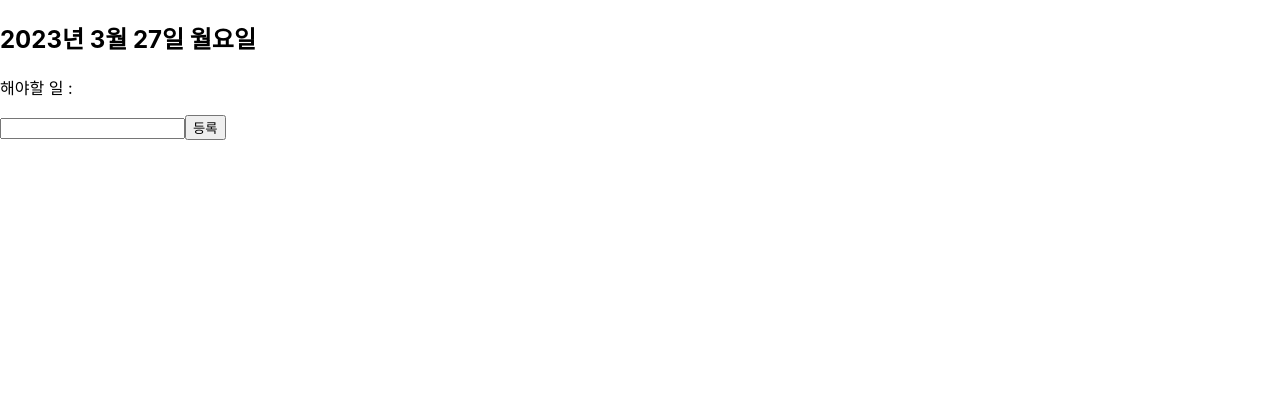
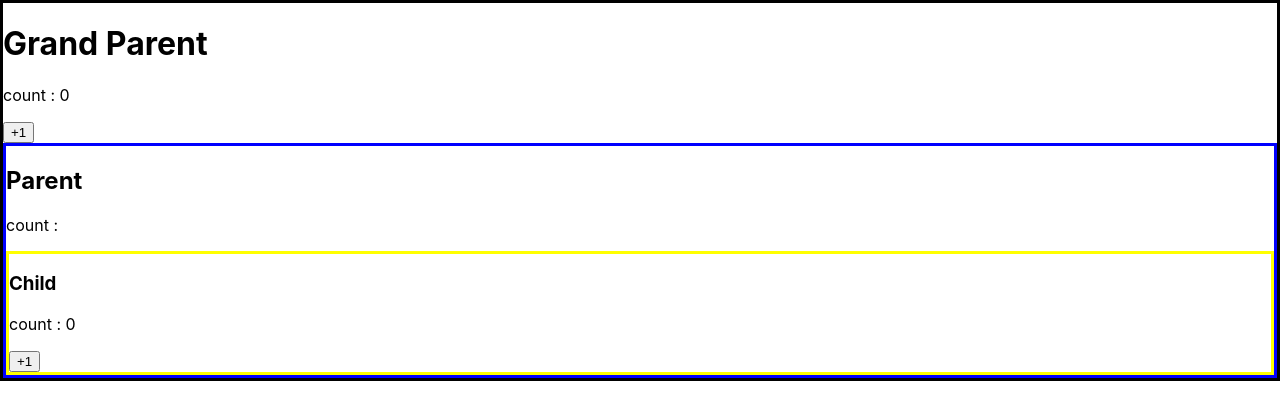
Before and after one commit to chanwoogood/20230308_front-end, a React (Create React App) app in the folder learn-react/: page / in a window 1280 px wide. Shown: the top 420 px of the page. Built offline with nearby package versions, Linux system fonts and the light colour scheme.

Commit message:
20. Context.api 기본

```diff
--- a/learn-react/src/App.jsx
+++ b/learn-react/src/App.jsx
@@ -1,21 +1,5 @@
-import { useReducer, todosReducer, get } from "react";
-import Counter from "./components/Counter";
-import TodoHeader from "./components/TodoHeader";
-import TodoInput from "./components/TodoInput";
-import TodoList from "./components/TodoList";
-
-function getUndoneCount(todos) {
-  console.log("해야할 일 세는 중...");
-  return todos.filter((todo) => !todo.done).length;
-}
+import GrandParent from "./components/GrandParent";
 
 export default function App() {
-  const [todos, dispatch] = useReducer(todosReducer, []);
-  return (
-    <div>
-      <TodoHeader />
-      <TodoInput dispatch={dispatch} />
-      <TodoList todos={todos} dispatch={dispatch} />
-    </div>
-  );
+  return <GrandParent />;
 }
--- /dev/null
+++ b/learn-react/src/components/Child.jsx
@@ -0,0 +1,38 @@
+import React, { useContext, useEffect } from "react";
+import { CountContext, HandleCountContext } from "./GrandParent";
+
+function Child() {
+  const count = useContext(CountContext);
+  const handleCount = useContext(HandleCountContext);
+
+  useEffect(() => {
+    console.log("render!");
+  });
+  return (
+    <div
+      style={{
+        border: "3px solid yellow",
+      }}
+    >
+      <h3>Child</h3>
+      <p>count : {count}</p>
+      <button onClick={handleCount}>+1</button>
+    </div>
+  );
+}
+
+export default Child;
+
+/*
+    context API
+       - 전역에 상태를 공유하고자 할 때 사용한다.
+       1) createContext : 컨텍스트를 생성한다.
+          => <Context.Provider>를 통해서 값을 공유받고자하는 컴포넌트를 감싼다.
+          => 공유하고자 하는 값을 value prop에 지정한다.
+          => Context.Provider 밖에서 컨텍스트를 사용할 때 제공되는 값이다.
+
+       2) useContext : 컨텍스트가 제공하는 값을 받는다.
+          => 원하는 값을 제공하는 컨텍스트를 인자로 전달한다.
+
+       - 여러개의 컨텍스트를 중첩해서 사용할 수 있다.
+*/
--- a/learn-react/src/components/Counter.jsx
+++ b/learn-react/src/components/Counter.jsx
@@ -1,43 +1,27 @@
 import { useReducer } from "react";
+import { countReducer } from "../state/count";
 
-/*
-    reducer(상태값, 액션객체)
-       - reducer함수가 return 값이 상태 업데이트된다.
-       - state 현재 상태값이 전달된다.
-       - action : dispatch의 인자가 전달된다.
-*/
-function reducer(state, action) {
-  if (action.type === "INCREASE") {
-    return { ...state, count: state.count + state.amount };
-  } else if (action.type === "DECREASE") {
-    return { ...state, count: state.count - state.amount };
-  }
+function Counter() {
+  const [state, dispatch] = useReducer(countReducer, {
+    count: 0,
+    amount: 1,
+  });
 
-  switch (action.type) {
-    case "INCREASE":
-      return { ...state, count: state.count + state.amount };
-    case "DCREASE":
-      return { ...state, count: state.count - state.amount };
-    case "CHANGE_AMOUNT":
-      return { ...state, amount: action.amount };
-    default:
-      return state;
-  }
-}
-function Counter() {
-  const [count, dispatch] = useReducer(reducer, 0);
   return (
     <div>
       <h2>{state.count}</h2>
-      <button onclick={() => dispatch({ type: "INCREASE" })}>+3</button>
-      <button onClick={() => dispatch({ type: "DECREASE" })}>-1</button>
-      type="number" onChange=
-      {(e) =>
-        dispatch({ type: "CHABGE_AMOUNT", amount: parseInt(e.target.value) })
+      <button onClick={() => dispatch({ type: "INCREASE" })}>+</button>
+      <button onClick={() => dispatch({ type: "DECREASE" })}>-</button>
+      <input
+        type="number"
+        onChange={(e) =>
+          dispatch({ type: "CHANGE_AMOUNT", amount: parseInt(e.target.value) })
         }
+      />
     </div>
   );
 }
+
 export default Counter;
 
 /*
@@ -48,8 +32,9 @@ export default Counter;
             3) 외부에 상태 업데이트 로직을 작성 할 때.
         - 리듀서 함수의 return 값이 곧 다음 상태가 된다.
             => 첫번째 매개변수에 현재 상태값이 전달된다.
-          => 두번째 매개변수 업데이트에 필요한 값들을 담은 액션 객체가 전달된다.
+            => 두번째 매개변수에 업데이트에 필요한 값들을 담은 액션 객체가 전달된다.
         - 디스패치 함수는 상태 업데이트를 요청하는 함수이다.
             => 디스패치에 액션 객체를 담아서 호출하면 리듀서 함수에 전달된다.
+        - 보통 switch문과 함께 사용한다.
 
 */
--- /dev/null
+++ b/learn-react/src/components/GrandParent.jsx
@@ -0,0 +1,45 @@
+import { createContext, useContext, useState } from "react";
+import Parent from "./Parent";
+
+export const CountContext = createContext("기본값");
+export const HandleCountContext = createContext(null);
+
+function GrandParent() {
+  const [count, setCount] = useState(0);
+  const handleCount = () => setCount((c) => c + 1);
+
+  const context = useContext(CountContext);
+
+  return (
+    <CountContext.Provider value={count}>
+      <HandleCountContext.Provider value={handleCount}>
+        <div
+          style={{
+            border: "3px solid black",
+          }}
+        >
+          <h1>Grand Parent</h1>
+          <p>count : {count}</p>
+          <button onClick={handleCount}>+1</button>
+          <Parent />
+        </div>
+      </HandleCountContext.Provider>
+    </CountContext.Provider>
+  );
+}
+
+export default GrandParent;
+
+/*
+    Context API
+        - 전역에 상태를 공유하고자할 때 사용한다.
+            1) createContext(기본값) : 컨텍스트를 생성한다.
+                => <Context.Provider>를 통해서 값을 공유받고자하는 컴포넌트를 감싼다.
+                => 공유하고자 하는 값을 value prop에 지정한다.
+                => 기본값은 Context.Provider 밖에서 컨텍스트를 사용할 때 제공되는 값이다.
+
+            2) useContext : 컨텍스트가 제공하는 값을 받는다.
+                => 원하는 값을 제공하는 컨텍스트를 인자로 전달한다.
+
+        - 여러개의 컨텍스트를 중첩해서 사용할 수 있다.
+*/
--- /dev/null
+++ b/learn-react/src/components/Parent.jsx
@@ -0,0 +1,17 @@
+import Child from "./Child";
+
+function Parent() {
+  return (
+    <div
+      style={{
+        border: "3px solid blue",
+      }}
+    >
+      <h2>Parent</h2>
+      <p>count : </p>
+      <Child />
+    </div>
+  );
+}
+
+export default Parent;
```
Also changed, not shown: learn-react/src/Userinput.js (added, +27 -0 lines), learn-react/src/components/UserInfo.jsx (added, +24 -0 lines). Lines whose indentation alone changed are shown as unchanged.
